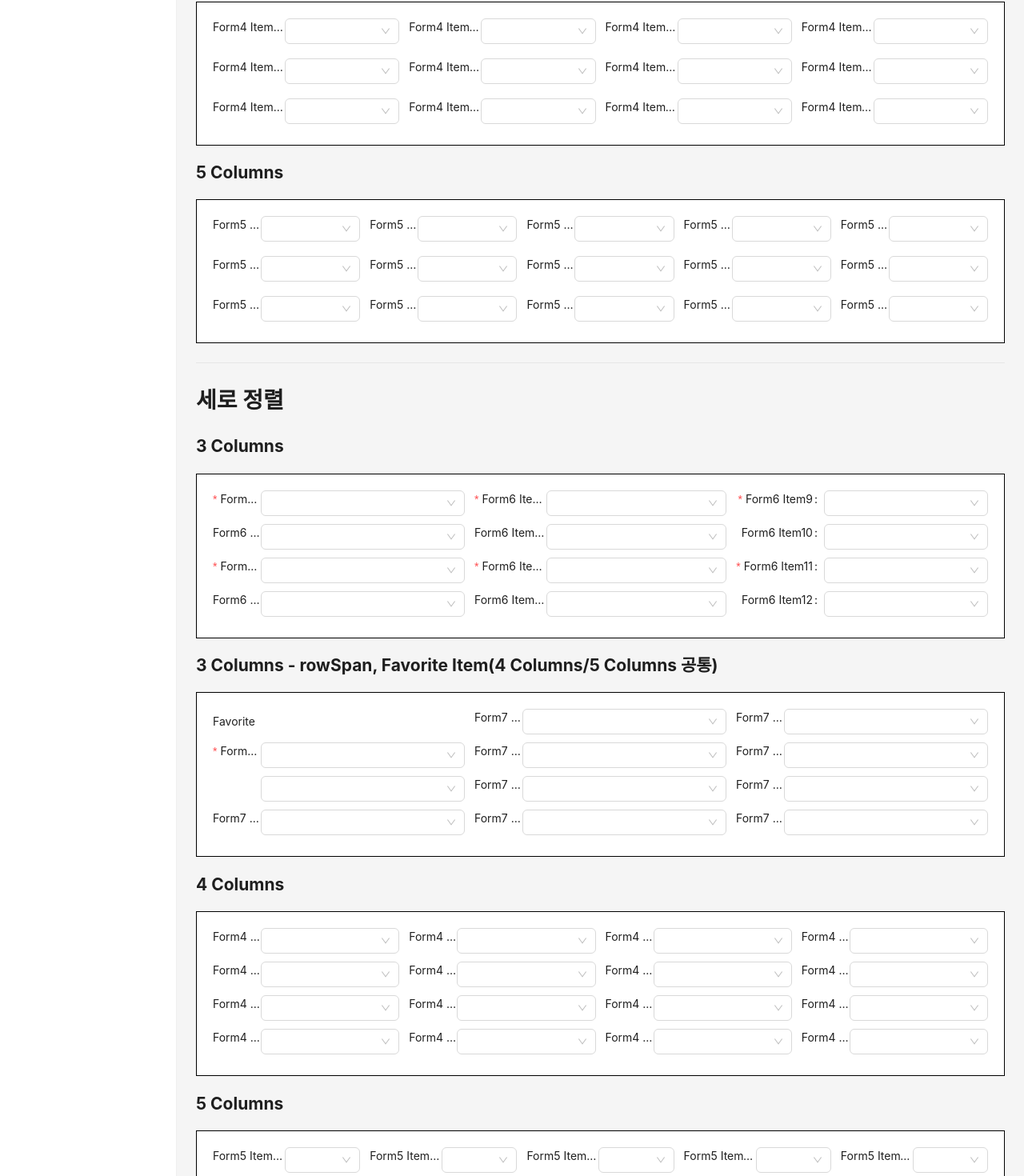
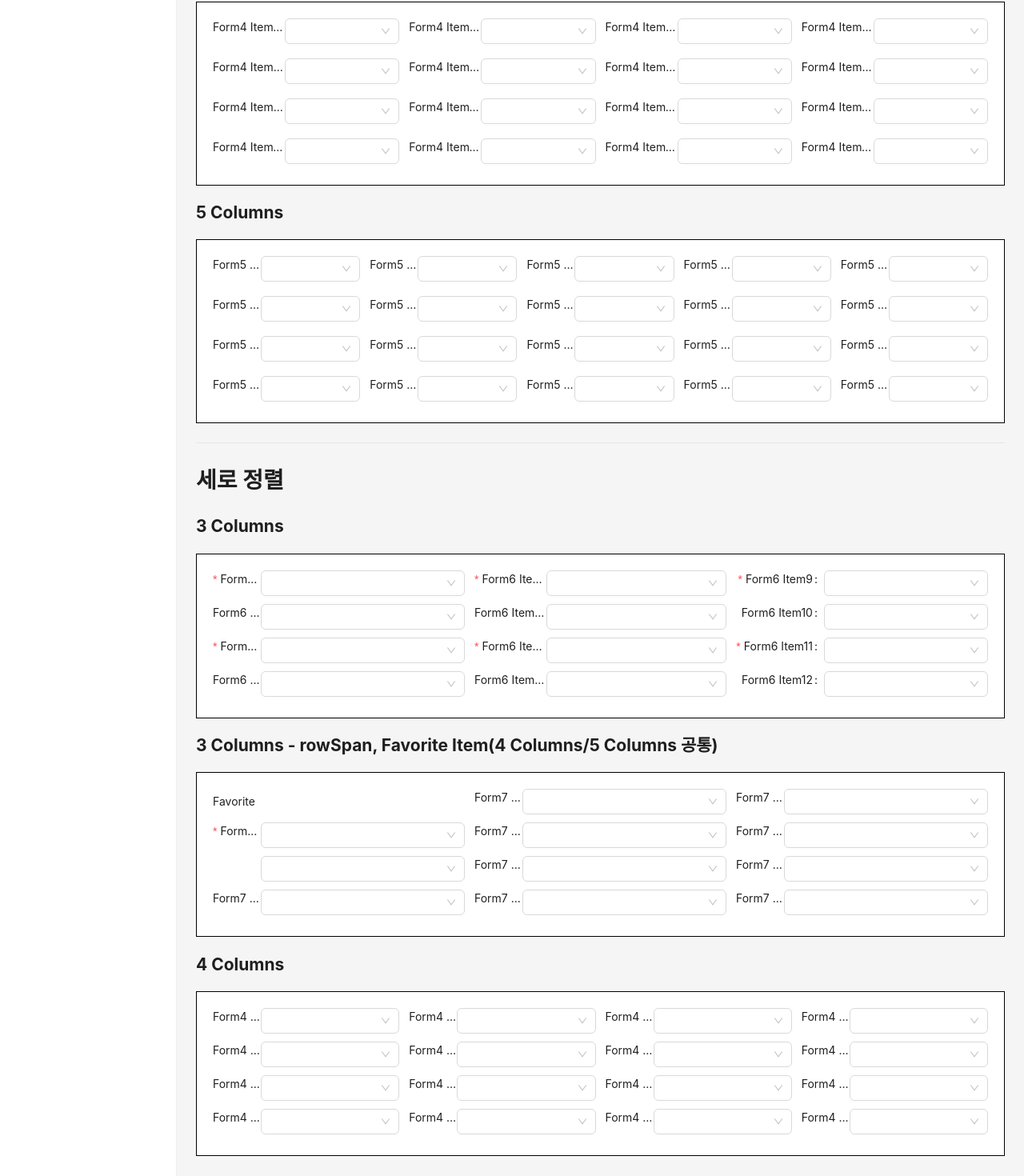
Before and after one commit to iamUxer/antd_v5_test, a React (Vite) app: page /displaygrid in a window 1280 px wide. Shown: the part 807-2277 px from the top of the page at 80% size. Built offline with nearby package versions, Linux system fonts and the light colour scheme.

Commit message:
fix. 주석 수정

```diff
--- a/src/components/SearchingCollapse/SearchingCollapse.scss
+++ b/src/components/SearchingCollapse/SearchingCollapse.scss
@@ -2,7 +2,7 @@
   padding: 20px;
   background-color: #fff;
   border: 1px solid #000;
-  overflow: scroll;
+  overflow: auto;
   .ant-form {
     display: grid;
     gap: 12px;
--- a/src/pages/DisplayGrid/DisplayGrid.tsx
+++ b/src/pages/DisplayGrid/DisplayGrid.tsx
@@ -4,16 +4,15 @@ import { Divider, Form, Select } from 'antd';
 export function DisplayGrid() {
   return (
     <>
-      {/* 같은 컬럼의 라벨에 동일한 너비 지정을 위해,
-        같은 컬럼의 요소는 동일한 label 클래스를 지정할 수 있게 props 입력이 가능해야 함*/}
+      {/* 같은 컬럼의 라벨에 동일한 너비 지정 => 같은 컬럼에 동일한 label-width-XX 클래스를 지정할 수 있게 props 입력이 가능해야 함. */}
       <h1>가로 정렬</h1>
       <h2>3 Columns</h2>
-      {/* 같은 컬럼의 요소는 동일한 label 클래스 사용 */}
-      {/* 3컬럼 예시: 첫번째와 네번째 아이템이 같은 컬럼,
-        두번째와 다섯번째 아이템이 같은 컬럼, 세번째와 여섯번째 아이템이 같은 컬럼
-        props 입력(columnLabelClasses는 예시임): columnLabelClasses={['label-width-sm', 'label-width-md', 'label-width-lg']} (같은 열에 같은 label 너비 클래스를 적용)
+      {/* 3컬럼 예시: (name기준)아이템 1, 4, 7이 같은 컬럼,
+        아이템 2, 5, 8이 같은 컬럼, 아이템 3, 6, 9가 같은 컬럼.
+        props 입력(columnLabelWidth는 예시임): columnLabelWidth={['sm', 'md', 'lg']}
         */}
       <SearchingCollapse columnGrid={3}>
+        {/* 아이템 1, 4, 7에 label-width-sm 클래스를 적용 */}
         <Form.Item
           className="label-width-sm"
           name="Form1-Item1"
@@ -22,6 +21,7 @@ export function DisplayGrid() {
         >
           <Select options={[]} />
         </Form.Item>
+        {/* 아이템 2, 5, 8에 label-width-md 클래스를 적용 */}
         <Form.Item
           className="label-width-md"
           name="Form1-Item2"
@@ -30,6 +30,7 @@ export function DisplayGrid() {
         >
           <Select options={[]} />
         </Form.Item>
+        {/* 아이템 3, 6, 9에 label-width-lg 클래스를 적용 */}
         <Form.Item
           className="label-width-lg"
           name="Form1-Item3"
@@ -116,12 +117,13 @@ export function DisplayGrid() {
       </SearchingCollapse>
 
       <h2>3 Columns - colSpan, Favorite Item(4 Columns/5 Columns 햐공통)</h2>
-      {/* className="col-span-2" 추가
-        col-span-2 적용시, Form.Item 1개가 2개 컬럼을 차지함에 따라 label 너비 클래스 적용하는 계산식이 바뀔것으로 예상
+      {/* className="col-span-2" 추가를 위한 props 입력 필요
+        col-span-2 적용시, Form.Item 1개가 2개 컬럼을 차지함에 따라 label 너비 클래스 적용하는 계산식이 바뀔것으로 예상됨.
+        col-span-2 적용 아이템 1개 이상으로 예상됨.
         4컬럼, 5컬럼 그리드에서도 동일하게 적용해야함.
         */}
       <SearchingCollapse columnGrid={3}>
-        {/* Favorite 아이템은 추후 컴포넌트 적용 가능 */}
+        {/* Favorite 아이템은 추후 컴포넌트 적용 가능. */}
         <Form.Item className="label-width-lg" name="Form3-Favorite">
           Favorite
         </Form.Item>
@@ -203,14 +205,14 @@ export function DisplayGrid() {
       </SearchingCollapse>
 
       <h2>4 Columns</h2>
-      {/* 같은 컬럼에 있는 요소는 같은 label너비를 가지는 클래스를 사용 */}
-      {/* 4컬럼 그리드 예시: 첫번째와 다섯번째 아이템이 같은 컬럼,
-        두번째와 여섯번째 아이템이 같은 컬럼, 세번째와 일곱번째 아이템이 같은 컬럼,
-        네번째와 여덟번째 아이템이 같은 컬럼
-        props 입력(columnLabelClasses는 예시임): columnLabelClasses={['label-width-sm', 'label-width-md', 'label-width-lg', 'label-width-md']}
+      {/* 4컬럼 그리드 예시: (name기준)아이템 1, 5, 9, 13이 같은 컬럼,
+        아이템 2, 6, 10, 14가 같은 컬럼, 아이템 3, 7, 11, 15가 같은 컬럼,
+        아이템 4, 8, 12, 16이 같은 컬럼.
+        props 입력(columnLabelWidth는 예시임): columnLabelWidth={['sm', 'md', 'lg', 'md']}
         */}
       <SearchingCollapse columnGrid={4}>
-        {Array.from({ length: 12 }, (_, idx) => idx).map((idx: number) => (
+        {/* 마크업 간소화를 위한 임시 코드 */}
+        {Array.from({ length: 16 }, (_, idx) => idx + 1).map((idx: number) => (
           <Form.Item
             key={idx}
             className="label-width-md"
@@ -224,13 +226,14 @@ export function DisplayGrid() {
       </SearchingCollapse>
 
       <h2>5 Columns</h2>
-      {/* 같은 컬럼에 있는 요소는 같은 label너비를 가지는 클래스를 사용 */}
-      {/* 5컬럼 그리드 예시: 첫번째와 여섯번째, 두번째와 일곱번째, 세번째와 여덟번째,
-        네번째와 아홉번째, 다섯번째와 열번째 아이템이 같은 컬럼이 있음
-        props 입력(columnLabelClasses는 예시임): columnLabelClasses={['label-width-sm', 'label-width-md', 'label-width-lg', 'label-width-md', 'label-width-sm']}
+      {/* 5컬럼 그리드 예시: (name기준)아이템 1, 6, 11, 16, 21이 같은 컬럼,
+        아이템 2, 7, 12, 17, 22가 같은 컬럼, 아이템 3, 8, 13, 18, 23가 같은 컬럼,
+        아이템 4, 9, 14, 19, 24가 같은 컬럼, 아이템 5, 10, 15, 20, 25가 같은 컬럼.
+        props 입력(columnLabelWidth는 예시임): columnLabelWidth={['sm', 'md', 'lg', 'md', 'sm']}
         */}
       <SearchingCollapse columnGrid={5}>
-        {Array.from({ length: 15 }, (_, idx) => idx).map((idx: number) => (
+        {/* 마크업 간소화를 위한 임시 코드 */}
+        {Array.from({ length: 20 }, (_, idx) => idx + 1).map((idx: number) => (
           <Form.Item
             key={idx}
             className="label-width-sm"
@@ -247,21 +250,21 @@ export function DisplayGrid() {
 
       <h1>세로 정렬</h1>
       <h2>3 Columns</h2>
-      {/* 세로 정렬은 grid-auto-flow: column 방식이라 rows 제한이 있어야 다음 열로 흐른다.
-          따라서 verticalRows는 "전체 item 수 / 열 수" 기반으로 계산해서 넘긴다.
-          (현재 예시: 12개 아이템, 3열 => 4행)
-          props 입력 예시: verticalRows={Math.ceil(itemCount / columnCount)}
+      {/* 세로 정렬은 grid-auto-flow: column 방식이라 row개수 제한이 있어야 다음 컬럼으로 흐른다.
+          따라서 verticalRows는 "전체 item 수 / 컬럼 수" 기반으로 계산해서 넘긴다.
+          (현재 예시: 12개 아이템, 3컬럼 => 4rows)
+          props 입력 예시: verticalRows={Math.ceil(itemCount / columnCount)} => Math.ceil(12 / 3) => 4
         */}
       <SearchingCollapse
         columnGrid={3}
         verticalGrid
         verticalRows={Math.ceil(12 / 3)}
       >
-        {/* 같은 열에 있는 요소는 같은 label너비를 가지는 클래스를 사용 */}
-        {/* 세로 채움 기준으로 같은 열(c1/c2/c3)에 같은 label 클래스를 적용
+        {/* 세로 채움 기준으로 같은 컬럼(c1/c2/c3)에 같은 label 클래스를 적용
             c1 -> label-width-sm, c2 -> label-width-md, c3 -> label-width-lg
-            props 입력(columnLabelClasses는 예시임): columnLabelClasses={['label-width-sm', 'label-width-md', 'label-width-lg']}
+            props 입력(columnLabelWidth는 예시임): columnLabelWidth={['sm', 'md', 'lg']}
         */}
+        {/* 아이템 1, 2, 3, 4 같은 label-width-sm 클래스를 적용 */}
         <Form.Item
           className="label-width-sm"
           name="Form6-Item1"
@@ -295,6 +298,7 @@ export function DisplayGrid() {
           <Select options={[]} />
         </Form.Item>
 
+        {/* 아이템 5, 6, 7, 8 같은 label-width-md 클래스를 적용 */}
         <Form.Item
           className="label-width-md"
           name="Form6-Item5"
@@ -328,6 +332,7 @@ export function DisplayGrid() {
           <Select options={[]} />
         </Form.Item>
 
+        {/* 아이템 9, 10, 11, 12 같은 label-width-lg 클래스를 적용 */}
         <Form.Item
           className="label-width-lg"
           name="Form6-Item9"
@@ -368,10 +373,9 @@ export function DisplayGrid() {
         verticalGrid
         verticalRows={Math.ceil(12 / 3)}
       >
-        {/* 같은 컬럼에 있는 요소는 같은 label너비를 가지는 클래스를 사용 */}
         {/* 세로 채움 기준으로 같은 컬럼(c1/c2/c3)에 같은 label 클래스를 적용
             c1 -> label-width-sm, c2 -> label-width-md, c3 -> label-width-lg
-            props 입력(columnLabelClasses는 예시임): columnLabelClasses={['label-width-sm', 'label-width-md', 'label-width-lg']}
+            props 입력(columnLabelWidth는 예시임): columnLabelWidth={['sm', 'md', 'lg']}
         */}
         <Form.Item
           className="label-width-sm"
@@ -394,7 +398,8 @@ export function DisplayGrid() {
             <Select options={[]} />
           </Form.Item>
         </Form.Item>
-        {Array.from({ length: 9 }, (_, idx) => idx).map((idx: number) => (
+        {/* 마크업 간소화를 위한 임시 코드 */}
+        {Array.from({ length: 9 }, (_, idx) => idx + 2).map((idx: number) => (
           <Form.Item
             key={idx}
             className="label-width-sm"
@@ -408,10 +413,10 @@ export function DisplayGrid() {
       </SearchingCollapse>
 
       <h2>4 Columns</h2>
-      {/* 세로 정렬은 grid-auto-flow: column 방식이라 rows 제한이 있어야 다음 컬럼으로 흐른다.
+      {/* 세로 정렬은 grid-auto-flow: column 방식이라 row개수 제한이 있어야 다음 컬럼으로 흐른다.
           따라서 verticalRows는 "전체 item 수 / 컬럼 수" 기반으로 계산해서 넘긴다.
-          (현재 예시: 16개 아이템, 4컬럼 => 4행)
-          props 입력 예시: verticalRows={Math.ceil(itemCount / columnCount)}
+          (현재 예시: 16개 아이템, 4컬럼 => 4rows)
+          props 입력 예시: verticalRows={Math.ceil(itemCount / columnCount)} => Math.ceil(16 / 4) => 4
         */}
       <SearchingCollapse
         columnGrid={4}
@@ -420,9 +425,10 @@ export function DisplayGrid() {
       >
         {/* 세로 채움 기준으로 같은 컬럼(c1~c4)에 같은 label 클래스를 적용
             c1 -> label-width-sm, c2 -> label-width-md, c3 -> label-width-lg, c4 -> label-width-md
-            props 입력(columnLabelClasses는 예시임): columnLabelClasses={['label-width-sm', 'label-width-md', 'label-width-lg', 'label-width-md']}
+            props 입력(columnLabelWidth는 예시임): columnLabelWidth={['sm', 'md', 'lg', 'md']}
         */}
-        {Array.from({ length: 16 }, (_, idx) => idx).map((idx: number) => (
+        {/* 마크업 간소화를 위한 임시 코드 */}
+        {Array.from({ length: 16 }, (_, idx) => idx + 1).map((idx: number) => (
           <Form.Item
             key={idx}
             className="label-width-sm"
@@ -436,10 +442,10 @@ export function DisplayGrid() {
       </SearchingCollapse>
 
       <h2>5 Columns</h2>
-      {/* 세로 정렬은 grid-auto-flow: column 방식이라 rows 제한이 있어야 다음 컬럼으로 흐른다.
+      {/* 세로 정렬은 grid-auto-flow: column 방식이라 row개수 제한이 있어야 다음 컬럼으로 흐른다.
           따라서 verticalRows는 "전체 item 수 / 컬럼 수" 기반으로 계산해서 넘긴다.
-          (현재 예시: 20개 아이템, 5컬럼 => 4행)
-          props 입력 예시: verticalRows={Math.ceil(itemCount / columnCount)}
+          (현재 예시: 20개 아이템, 5컬럼 => 4rows)
+          props 입력 예시: verticalRows={Math.ceil(itemCount / columnCount)} => Math.ceil(20 / 5) => 4
         */}
       <SearchingCollapse
         columnGrid={5}
@@ -448,9 +454,10 @@ export function DisplayGrid() {
       >
         {/* 세로 채움 기준으로 같은 컬럼(c1~c5)에 같은 label 클래스를 적용
             c1 -> label-width-sm, c2 -> label-width-md, c3 -> label-width-lg, c4 -> label-width-md, c5 -> label-width-sm
-            props 입력(columnLabelClasses는 예시임): columnLabelClasses={['label-width-sm', 'label-width-md', 'label-width-lg', 'label-width-md', 'label-width-sm']}
+            props 입력(columnLabelWidth는 예시임): columnLabelWidth={['sm', 'md', 'lg', 'md', 'sm']}
         */}
-        {Array.from({ length: 20 }, (_, idx) => idx).map((idx: number) => (
+        {/* 마크업 간소화를 위한 임시 코드 */}
+        {Array.from({ length: 20 }, (_, idx) => idx + 1).map((idx: number) => (
           <Form.Item
             key={idx}
             className="label-width-md"
@@ -470,7 +477,8 @@ export function DisplayGrid() {
         <Form.Item className="label-width-sm" name="Form10-Favorite">
           Favorite
         </Form.Item>
-        {Array.from({ length: 20 }, (_, idx) => idx).map((idx: number) => (
+        {/* 마크업 간소화를 위한 임시 코드 */}
+        {Array.from({ length: 20 }, (_, idx) => idx + 2).map((idx: number) => (
           <Form.Item
             key={idx}
             className="label-width-md"
```
